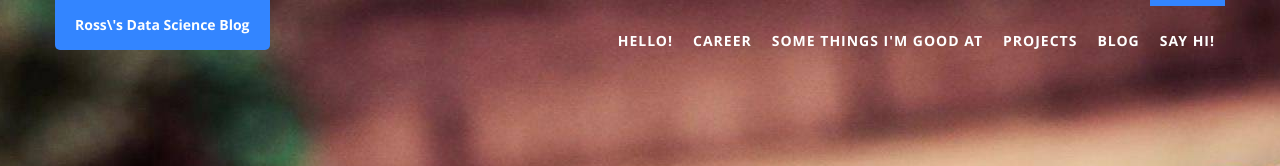
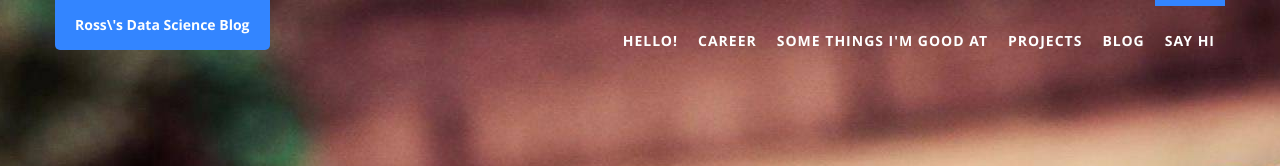
Before and after one commit to RossReisman/RossReisman.github.io, a Jekyll site: the page built from index.html, in a window 1280 px wide. Shown: the top 166 px of the page. Built offline with Jekyll 4.4.1, drawn with Linux system fonts in a browser that asks for light colours.

```diff
--- a/_data/landing.yml
+++ b/_data/landing.yml
@@ -33,6 +33,6 @@
 
 - id: links
   i18n: nav.link
-  name: Say Hi!
+  name: Say Hi
   tpl: links.html
   css: contact
```
